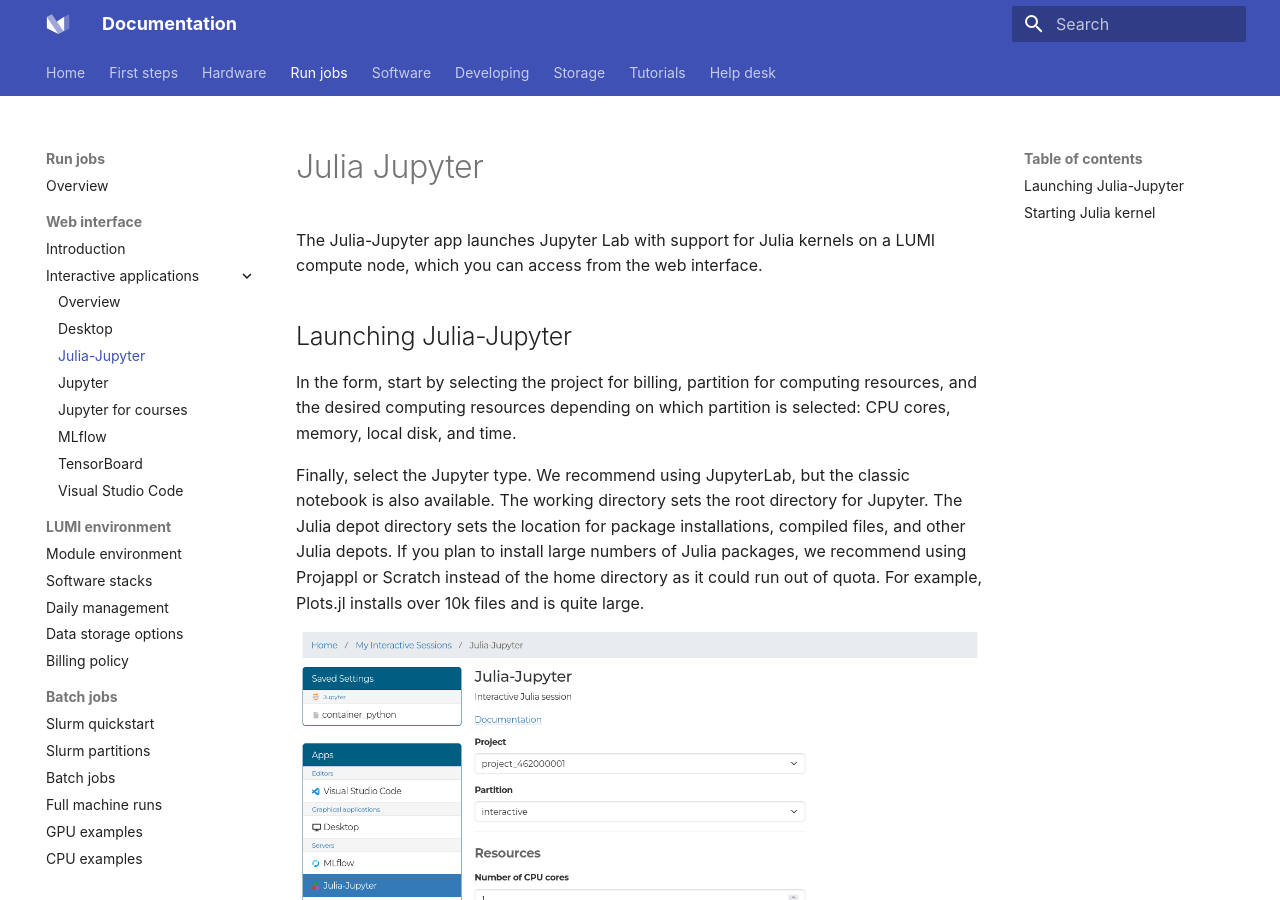
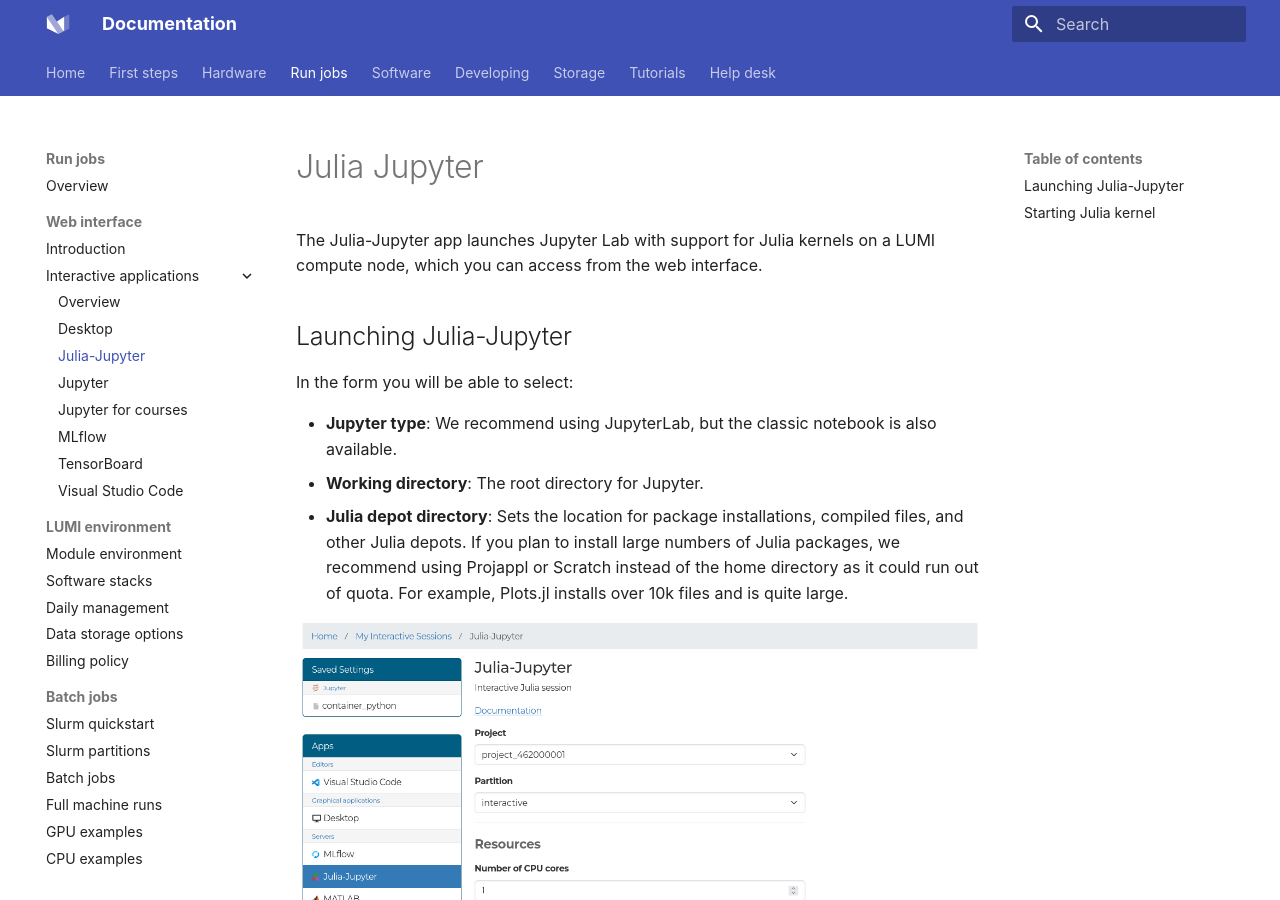
Before and after one commit to Lumi-supercomputer/lumi-userguide, an MkDocs documentation site: the page built from docs/runjobs/webui/julia-jupyter.md, in a window 1280 px wide and 900 px high. Built offline with MkDocs 1.6.1 and Material for MkDocs 9.7.7, drawn with Linux system fonts in a browser that asks for light colours.

Commit message:
Rework Julia-Jupyter form option docs
Remove parts that are generic for all interactive apps. Add a list for
the rest to make it more consistent with the normal Jupyter docs.

```diff
--- a/docs/runjobs/webui/julia-jupyter.md
+++ b/docs/runjobs/webui/julia-jupyter.md
@@ -5,15 +5,13 @@
 
 ## Launching Julia-Jupyter
 
-In the form, start by selecting the project for billing, partition for
-computing resources, and the desired computing resources depending on which
-partition is selected: CPU cores, memory, local disk, and time.
+In the form you will be able to select:
 
-Finally, select the Jupyter type. We recommend using JupyterLab, but the classic notebook is also available.
-The working directory sets the root directory for Jupyter.
-The Julia depot directory sets the location for package installations, compiled files, and other Julia depots.
-If you plan to install large numbers of Julia packages, we recommend using Projappl or Scratch instead of the home directory as it could run out of quota.
-For example, Plots.jl installs over 10k files and is quite large.
+- **Jupyter type**: We recommend using JupyterLab, but the classic notebook is also available.
+- **Working directory**: The root directory for Jupyter.
+- **Julia depot directory**: Sets the location for package installations, compiled files, and other Julia depots.
+    If you plan to install large numbers of Julia packages, we recommend using Projappl or Scratch instead of the home directory as it could run out of quota.
+    For example, Plots.jl installs over 10k files and is quite large.
 
 ![julia jupyter options](../../assets/images/wwwLumiJuliaJupyter.png)
 
```
